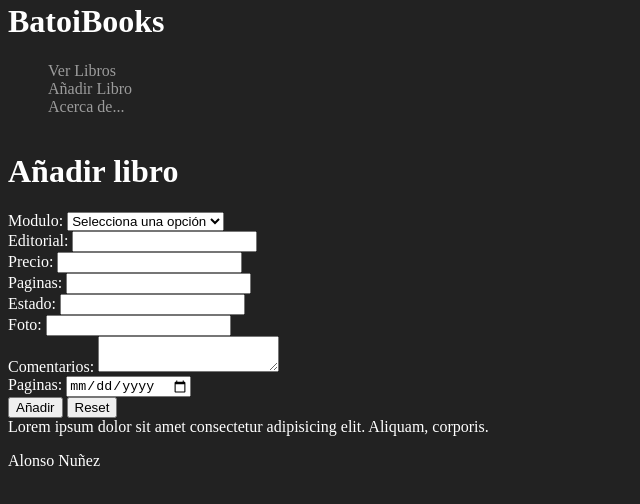
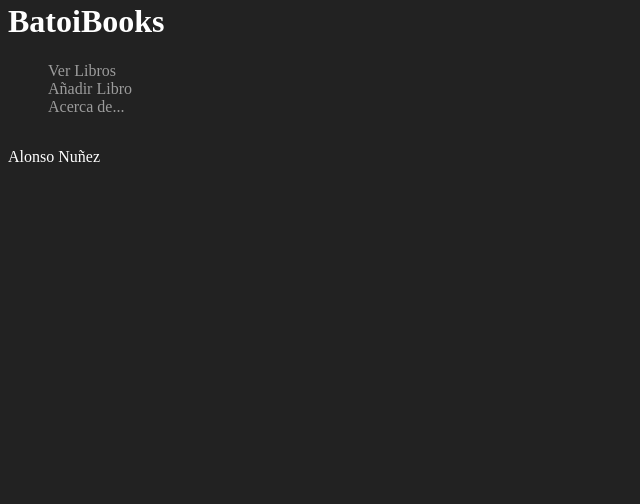
Before and after one commit to AlonsoSpain/BatoiBooks, a website built with Vite: page index.html in a window 1280 px wide. Shown: the part 144-648 px from the top of the page, without its empty margins (0-640 px from the left). Built offline with nearby package versions, Linux system fonts and the light colour scheme; files whose address does not match are found by name.

Commit message:
feat(6.1 Eventos SPA)

```diff
--- a/src/style.css
+++ b/src/style.css
@@ -66,3 +66,8 @@ gap:.5rem;
 .material-icons {
   font-size: 1.3rem;
 }
+
+
+.hidden{
+  display:none;
+}
--- a/src/view/index.js
+++ b/src/view/index.js
@@ -33,7 +33,7 @@ export default class View {
 
 
 
-  <div id="form">
+  <div id="form" class="hidden">
 
   <form action="" id="bookForm">
   <h1 id="formTitle">Añadir libro</h1>
@@ -51,7 +51,6 @@ export default class View {
   <select id="moduleSelect" name="modulos">
       <option value="">Selecciona una opción</option>
   </select> <br>
-
 
   <label for="editorial">
   Editorial: <input type="text" id="editorial">
@@ -87,7 +86,7 @@ export default class View {
     </form>
   </div>
 
-  <div id="about">
+  <div id="about" class="hidden">
     Lorem ipsum dolor sit amet consectetur adipisicing elit. Aliquam, corporis.
   </div>
 </div>
@@ -141,6 +140,10 @@ export default class View {
     this.formTitle = document.getElementById("formTitle");
     this.bookIdContainer = document.getElementById("bookIdContainer");
     this.campoId = document.getElementById("bookId");
+
+
+    this.startRouter();
+
   }
 
   crearTarjetaLibro(libro) {
@@ -214,6 +217,47 @@ export default class View {
 
     return tarjeta;
   }
+
+
+  // Eventos 6.1
+  startRouter(){
+    const pages = {
+      "#list" : this.booksList,
+      "#form" : this.form,
+      "#about" : this.about
+    }
+
+
+    const showPage = () => {
+
+      // first, hidden all pages: Object.values = get value elements () and not keys.
+      Object.values(pages).forEach((page) => {
+        // is like: pages["#list"].classList.add("hidden");
+        page.classList.add("hidden");
+      });
+
+      // get current route: if exists a hash use it, but use #list.
+      const currentRoute = window.location.hash || "#list";
+
+      // find page(element) according to the route
+      const currentPage = pages[currentRoute] || pages["#list"];
+
+      // access to their properties and show only that page
+      currentPage.classList.remove("hidden");
+
+      // This cleans the form when go to #form route, completing with the requested.
+      if(currentRoute === "#form") {
+        this.limpiarFormulario();
+      }
+    };
+
+    window.addEventListener("hashchange",showPage);
+
+    showPage();
+
+
+  }
+
 
   mostrarLibros(libros) {
     this.booksList.innerHTML = "";
```
